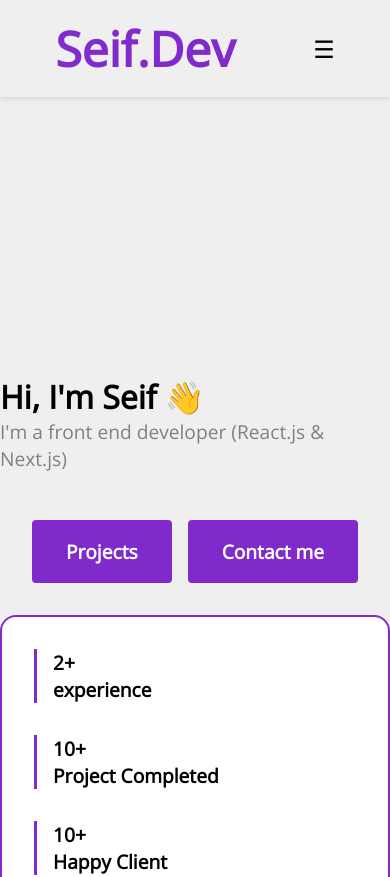
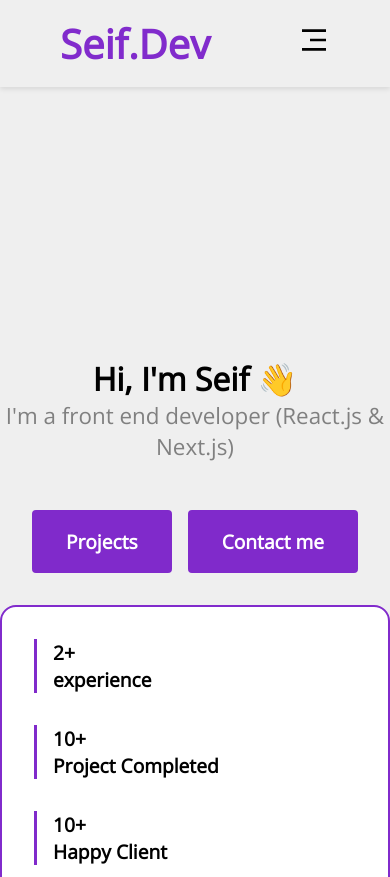
Before and after one commit to seifeddinesaad01/My-Personal-Portfolio, a React (Create React App) app: page /home in a window 390 px wide. Shown: the top 877 px of the page. Built offline with nearby package versions, Linux system fonts and the light colour scheme.

Commit message:
ui: updating the ui of the drawer and header and fixing some other responsiveness issue

```diff
--- a/src/Features/Hero/Hero.css
+++ b/src/Features/Hero/Hero.css
@@ -48,26 +48,32 @@
   height: 30rem;
   border-radius: 2rem ;
    border: 5px solid hsla(272, 66%, 48%, 1);
+   object-fit: cover;
 }
 
 .hero__title {
   font-size: 3rem;
-  /* border-bottom: 4px solid hsla(272, 66%, 48%, 1); */
   padding-right: 2rem;
   @media (max-width: 1200px) {
     font-size: 2rem;
   }
   @media (max-width: 1000px) {
     padding-right: 0rem;
+    text-align: center;
+    align-self: center;
   }
 }
 
+
 .hero__description {
   align-self: flex-start;
-  font-size: 1.8rem;
+  font-size: 1.6rem;
   font-weight: 500;
+  color: gray;
   @media (max-width: 1000px) {
     align-self: center;
+    text-align: center;
+    font-size: 1.4rem;
   }
 }
 
--- a/src/Features/Hero/Hero.tsx
+++ b/src/Features/Hero/Hero.tsx
@@ -1,5 +1,5 @@
 import React from 'react';
-import heroImg from '../../assets/king123.jpg';
+import heroImg from '../../assets/hero.jpeg';
 import './Hero.css';
 import { NavLink } from 'react-router-dom';
 const Hero = () => {
@@ -9,10 +9,7 @@ const Hero = () => {
                 <div className="hero__info">
                     <div style={{ display: "flex", flexDirection: "column", justifyContent: "center", alignItems: "flex-start" }}>
                         <h1 className='hero__title'>Hi, I'm Seif 👋</h1>
-                        <p style={{
-                            color: "gray",
-                            fontSize: "1.2rem"
-                        }}>I'm a front end developer (React.js & Next.js)
+                        <p className='hero__description'>I'm a front end developer (React.js & Next.js)
                         </p>
                     </div>
                     <div className="hero__buttons">
--- a/src/components/Header/Header.css
+++ b/src/components/Header/Header.css
@@ -20,12 +20,19 @@
   font-weight: bold;
 }
 
+.logo__text{
+  color: #812bccff;
+  @media (max-width: 900px) {
+    font-size: 2.5rem;
+  }
+}
+
 .menu-icon {
   font-size: 1.5rem;
   cursor: pointer;
   display: none;
 
-  @media (max-width: 768px) {
+  @media (max-width: 900px) {
     display: block;
   }
 }
@@ -89,7 +96,6 @@
   left: 0;
   bottom: 0;
   width: 100%;
-  max-width: 300px;
   background-color: #fff;
   padding: 1em;
   display: flex;
@@ -97,7 +103,8 @@
   align-items: flex-end;
   transform: translateX(-100%);
   transition: 0.3s ease-in-out;
-  border-right: 3px solid red;
+  min-height: 100vh;
+
 }
 
 .hiddenDrawer {
@@ -105,17 +112,17 @@
   top: 0;
   left: 0;
   bottom: 0;
+  z-index: 999;
   width: 100%;
-  max-width: 300px;
   padding: 1em;
   display: flex;
   background-color: #fff;
   flex-direction: column;
   gap: 2rem;
   align-items: flex-end;
-  /* transform: translateX(-100%);   */
   transition: 0.3s ease-in-out;
   border-right: 1px solid rgb(206, 202, 202);
+  min-height: 100vh;
 }
 .drawer__header {
   display: flex;
@@ -128,7 +135,7 @@
   display: flex;
   width: 100%;
   justify-content: center;
-  align-items: flex-start;
+  align-items: center;
   gap: 1rem;
   flex-direction: column;
 }
@@ -136,10 +143,11 @@
 .drawer-links a {
   text-decoration: none;
   margin: 0.5em 0;
-  border-bottom: 2px solid hsla(272, 66%, 48%, 1);
   width: 80%;
   color: gray;
   padding-bottom: 0.5rem;
+  text-align: center;
+  font-size: 1.2rem;
 }
 /* Show the drawer when it's open */
 .drawer.open {
@@ -148,7 +156,7 @@
 
 .active {
   color: hsla(272, 66%, 48%, 1) !important;
-  border-bottom: 3px solid hsla(272, 66%, 48%, 1);
+  /* border-bottom: 3px solid hsla(272, 66%, 48%, 1); */
   padding-bottom: 0.5rem;
 }
 
--- a/src/components/Header/Header.tsx
+++ b/src/components/Header/Header.tsx
@@ -5,6 +5,8 @@ import { NavLink } from 'react-router-dom';
 import { links } from '../../data/constants';
 import { FaInstagram, FaLinkedinIn } from 'react-icons/fa';
 import { FaXTwitter } from "react-icons/fa6";
+import { RiMenu3Line } from "react-icons/ri";
+import { ImCross } from "react-icons/im";
 
 import { GiSkullCrossedBones } from "react-icons/gi";
 export const socialMedia = [
@@ -42,12 +44,10 @@ const Header: React.FC = () => {
     <header className='header'>
       <div className="logo">
         {/* <img src={logo} alt="logo" style={{width:'10rem'}}/> */}
-        <h1 style={{
-          color: "#812bccff"
-        }}>Seif.Dev</h1>
+        <h1 className='logo__text'>Seif.Dev</h1>
       </div>
 
-      {width > 765 ? (
+      {width > 900 ? (
         <>
           <nav className="nav-links">
             {links.map((link, index) => (
@@ -71,7 +71,7 @@ const Header: React.FC = () => {
         </>
       ) : (
         <div className="menu-icon" onClick={toggleDrawer}>
-          &#9776;
+          <RiMenu3Line fontSize="2rem"/>
         </div>
       )}
 
@@ -79,8 +79,8 @@ const Header: React.FC = () => {
 
       <div className={!isDrawerOpen ? "drawer" : 'hiddenDrawer'}>
         <div className='drawer__header'>
-          <div className="logo">SEIF</div>
-          <div onClick={() => toggleDrawer()} style={{ cursor: "pointer" }}><GiSkullCrossedBones /></div>
+        <h1 className='logo__text'>Seif.Dev</h1>
+          <div onClick={() => toggleDrawer()} style={{ cursor: "pointer" }}><ImCross /></div>
         </div>
 
         <nav className="drawer-links">
--- a/src/components/ProjectCard/ProjectCard.css
+++ b/src/components/ProjectCard/ProjectCard.css
@@ -1,13 +1,14 @@
 .project-card {
-    border: 1px solid #ddd;
     border-radius: 8px;
     overflow: hidden;
     margin: 16px;
     box-shadow: 0 4px 8px rgba(0, 0, 0, 0.1);
     transition: transform 0.2s ease-in-out;
     padding: 0.3rem;
+
     &:hover {
       transform: scale(1.02);
+      border: 2px solid hsla(272, 66%, 48%, 1);
     }
   }
 
```
